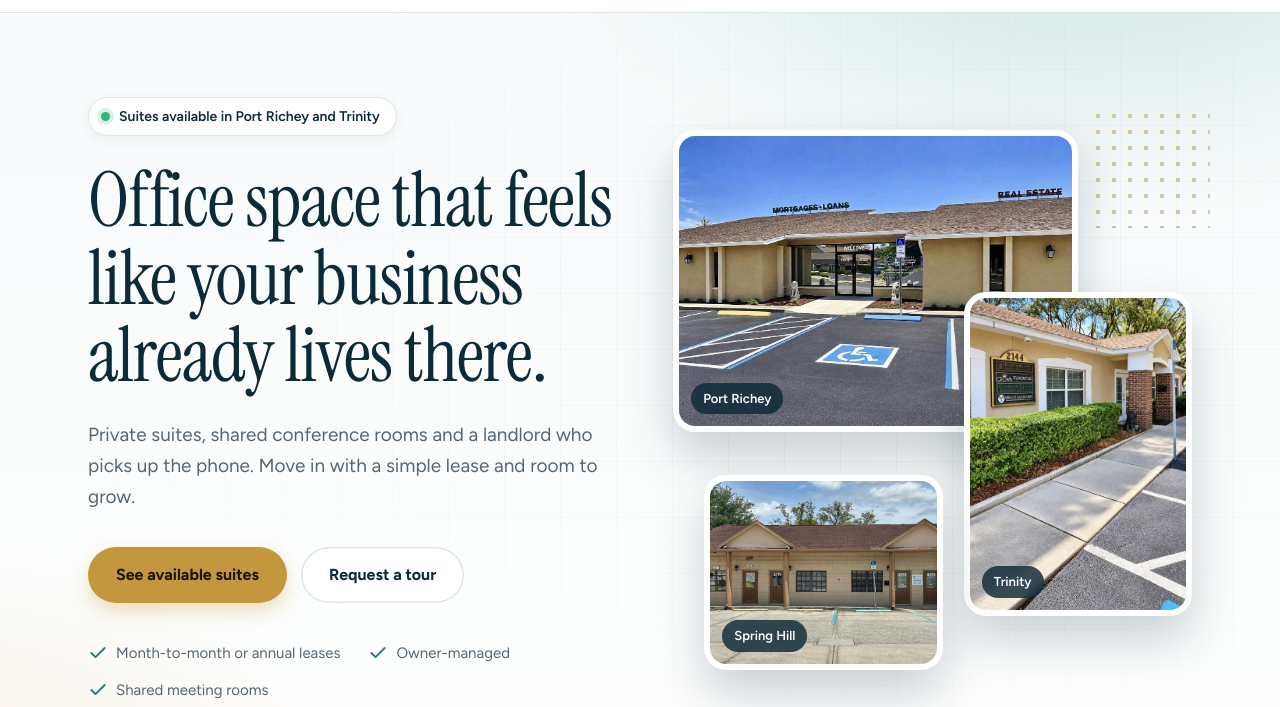
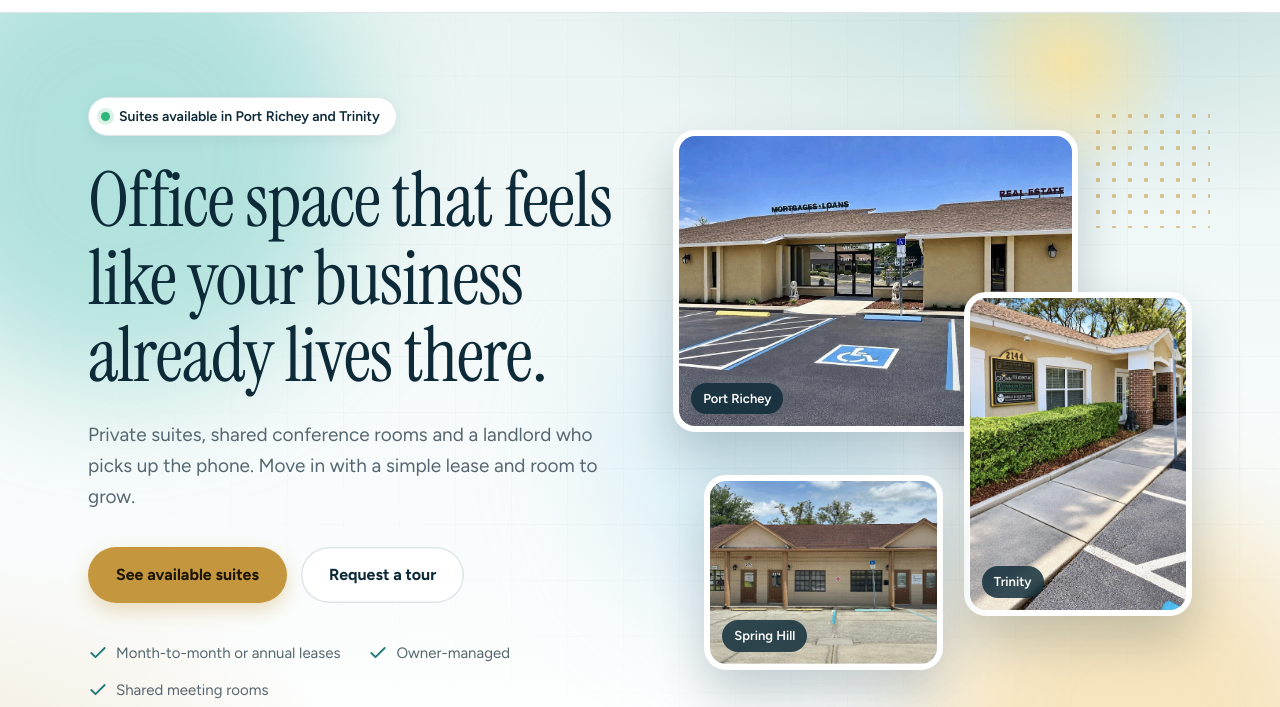
Before and after one commit to hynriai-developer/professional-office-suite, a plain HTML site: page index.html in a window 1280 px wide. Shown: the part 62-769 px from the top of the page. Drawn offline with Linux system fonts and the light colour scheme.

Commit message:
Animated hero background: drifting color glows, sun glow, moving grid, slow photo zoom, floating photos, wave edge
Co-Authored-By: Claude Sonnet 5.5 <noreply@anthropic.com>
Claude-Session: https://claude.ai/code/session_013GpXPnY66Y3sor3RosXk7C

```diff
--- a/index.html
+++ b/index.html
@@ -71,6 +71,38 @@
     .hero .collage figure{animation:rise .9s cubic-bezier(.2,.7,.2,1) both}
     .hero .collage .c2{animation-delay:.12s}.hero .collage .c3{animation-delay:.24s}
     @keyframes rise{from{opacity:0;transform:translateY(22px)}to{opacity:1;transform:none}}
+  }
+
+  /* hero life */
+  .hero{background:
+      radial-gradient(900px 480px at 85% -10%,rgba(31,122,120,.22),transparent 60%),
+      radial-gradient(700px 420px at -5% 100%,rgba(196,151,63,.20),transparent 60%),
+      linear-gradient(180deg,#e9f4f3 0%,#f7fbfb 55%,#ffffff 100%)}
+  .hero-bg{position:absolute;inset:0;pointer-events:none;overflow:hidden}
+  .hero-bg i{position:absolute;border-radius:50%;filter:blur(60px);opacity:.55}
+  .hero-bg .b1{width:460px;height:460px;left:-120px;top:-100px;background:#7fd0c8}
+  .hero-bg .b2{width:420px;height:420px;right:-80px;bottom:-140px;background:#f0cf8a}
+  .hero-bg .b3{width:300px;height:300px;left:42%;top:30%;background:#a9dcf0;opacity:.4}
+  .hero-bg .sun{position:absolute;right:8%;top:-60px;width:220px;height:220px;border-radius:50%;background:radial-gradient(circle,rgba(255,226,150,.85),rgba(255,226,150,0) 68%)}
+  .hero-bg svg{position:absolute;left:0;bottom:-1px;width:100%;height:90px}
+  .hero::before{z-index:0}
+  @media(prefers-reduced-motion:no-preference){
+    .hero-bg .b1{animation:drift1 18s ease-in-out infinite alternate}
+    .hero-bg .b2{animation:drift2 22s ease-in-out infinite alternate}
+    .hero-bg .b3{animation:drift1 26s ease-in-out infinite alternate-reverse}
+    .hero-bg .sun{animation:glow 7s ease-in-out infinite alternate}
+    .hero::before{animation:gridmove 40s linear infinite}
+    .collage img{animation:kb 20s ease-in-out infinite alternate}
+    .collage .c2 img{animation-duration:24s}.collage .c3 img{animation-duration:28s}
+    .collage .c1{animation:rise .9s cubic-bezier(.2,.7,.2,1) both,bob 9s ease-in-out 1s infinite}
+    .collage .c2{animation:rise .9s cubic-bezier(.2,.7,.2,1) .12s both,bob 11s ease-in-out 1.2s infinite reverse}
+    .collage .c3{animation:rise .9s cubic-bezier(.2,.7,.2,1) .24s both,bob 10s ease-in-out 1.4s infinite}
+    @keyframes drift1{to{transform:translate(90px,60px) scale(1.12)}}
+    @keyframes drift2{to{transform:translate(-110px,-50px) scale(1.1)}}
+    @keyframes glow{from{opacity:.55;transform:scale(.92)}to{opacity:1;transform:scale(1.12)}}
+    @keyframes gridmove{to{background-position:56px 56px,56px 56px}}
+    @keyframes kb{from{transform:scale(1)}to{transform:scale(1.09)}}
+    @keyframes bob{50%{translate:0 -9px}}
   }
 
   /* sections */
@@ -202,6 +234,7 @@
 <main id="top">
 
 <div class="hero">
+  <div class="hero-bg" aria-hidden="true"><i class="b1"></i><i class="b2"></i><i class="b3"></i><span class="sun"></span><svg viewBox="0 0 1440 90" preserveAspectRatio="none"><path d="M0 50C240 90 480 10 720 40s480 50 720 10V90H0Z" fill="#fff" opacity=".6"/><path d="M0 70C300 30 560 90 840 60s420-30 600 0V90H0Z" fill="#fff"/></svg></div>
   <div class="wrap hero-grid">
     <div class="reveal">
       <div class="badge"><i></i> Suites available in Port Richey and Trinity</div>
```
